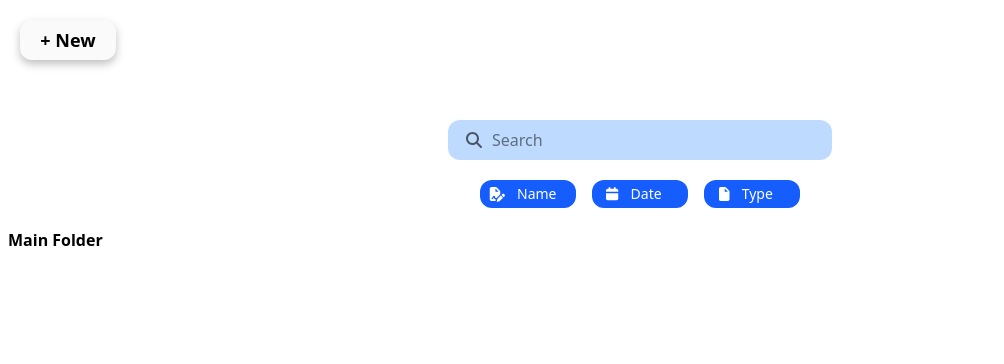
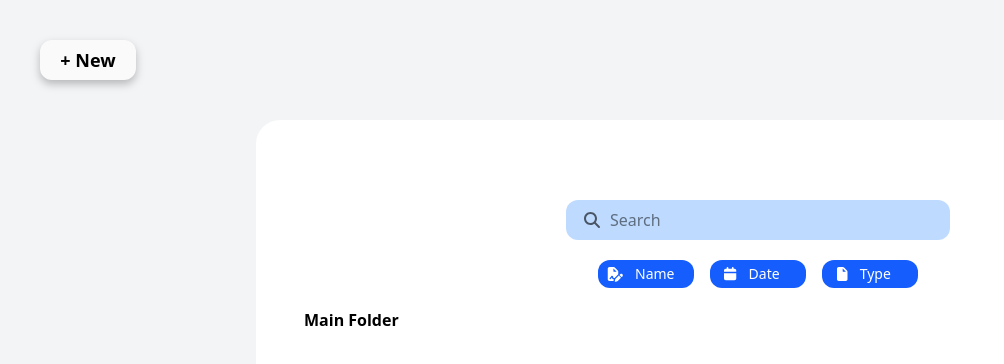
Before and after one commit to BertAtibagos/FCPC-INTRANET, a React (Vite) app: page / in a window 1280 px wide. Shown: the top 364 px of the page, without its empty margins (0-1004 px from the left). Built offline with nearby package versions, Linux system fonts and the light colour scheme.

Commit message:
Changed the layout

```diff
--- a/src/app.jsx
+++ b/src/app.jsx
@@ -5,10 +5,10 @@ import MenuPanel from "./components/menupanel.jsx"
 
 export default function App(){
     return (
-        <>
+        <div className="grid grid-flow-col grid-cols-[20%_80%] min-h-screen bg-gray-100">
             <SideMenu/>
             <MenuPanel/>
-        </>
+        </div>
     )
 }
 
--- a/src/components/menupanel.jsx
+++ b/src/components/menupanel.jsx
@@ -7,7 +7,7 @@ const DirectoryLabel = (props) => {
 
 export default function MenuPanel(){
     return(
-        <div>
+        <div className="rounded-3xl bg-white p-10 mt-30 mr-5">
             <SearchBar/>
             <DirectoryLabel
                     directory="Main Folder"
--- a/src/components/sidemenu.jsx
+++ b/src/components/sidemenu.jsx
@@ -10,5 +10,5 @@ const SideMenu = (props) => {
 }
 
 export default function SideMenuComponent(){
-    return <SideMenu classname="p-5"/>;
+    return <SideMenu classname="row-span-2 p-10"/>;
 }
```
